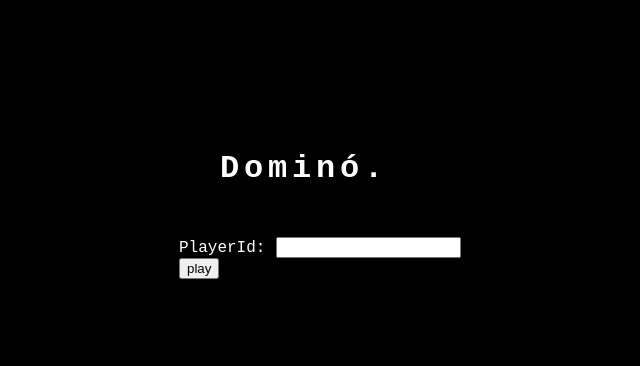
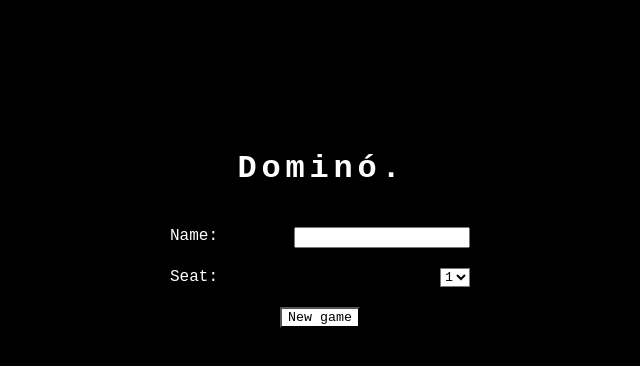
Before and after one commit to andrscyv/losDominos, a Nuxt app: page / in a window 1280 px wide. Shown: the top 366 px of the page, without its empty margins (320-960 px from the left). Built offline with nearby package versions, Linux system fonts and the light colour scheme.

Commit message:
add vuex to werlcome page

```diff
--- /dev/null
+++ b/components/App/AppNavBar.vue
@@ -0,0 +1,13 @@
+<template>
+  <div />
+</template>
+
+<script>
+export default {
+
+}
+</script>
+
+<style>
+
+</style>
--- a/layouts/default.vue
+++ b/layouts/default.vue
@@ -29,6 +29,16 @@ body {
   height: 100%;
   font-family: monospace;
   color: #fff;
+}
+input{
+  font-family: monospace;
+}
+input[type="button"]{
+  background-color: white;
+}
+select{
+  font-family: monospace;
+  background-color: white;
 }
 
 *,
--- a/pages/index.vue
+++ b/pages/index.vue
@@ -6,28 +6,62 @@
       </h1>
     </div>
     <div class="user-form">
-      <div>
-        <span> PlayerId: </span>
-        <input id="" v-model="playerId" type="text" name="">
-        <br>
-        <input type="button" value="play" @click="submitInfo">
+      <div class="form-input">
+        <span> Name: </span>
+        <input id="" v-model="playerName" type="text" name="">
       </div>
+      <div class="form-input">
+        <span> Seat: </span>
+        <select v-model="playerId">
+          <option value="0">
+            1
+          </option>
+          <option value="1">
+            2
+          </option>
+          <option value="2">
+            3
+          </option>
+          <option value="3">
+            4
+          </option>
+        </select>
+      </div>
+      <input v-if="matchId" type="button" value="Join game" class="form-btn" @click="joinGame">
+      <input type="button" value="New game" class="form-btn" @click="newGame">
     </div>
   </div>
 </template>
 
 <script>
+import { mapMutations } from 'vuex'
 export default {
   data () {
     return {
-      playerId: ''
+      playerName: '',
+      playerId: '0',
+      matchId: ''
     }
   },
+  mounted () {
+    this.matchId = this.$route.query.matchId
+  },
   methods: {
-    submitInfo () {
-      this.$store.commit('setPlayerId', this.playerId)
+    ...mapMutations(['setPlayerName', 'setPlayerId', 'setMatchId']),
+    joinGame () {
+      this.saveUserData()
+      this.setMatchId(this.matchId)
       this.$router.push('game')
+    },
+    newGame () {
+      this.saveUserData()
+      this.$router.push('game')
+    },
+    saveUserData () {
+      this.setPlayerName(this.playerName)
+      this.setPlayerId(this.playerId)
     }
+
   }
 
 }
@@ -35,14 +69,24 @@ export default {
 
 <style scoped>
 .user-form{
-    height: 400px;
     display: flex;
-    justify-content: center;
-    margin-top:50px;
+    justify-content: flex-start;
+    flex-direction: column;
+    align-items: center;
+    margin:30px 0;
+}
+.form-input{
+  margin:10px 0;
+  display:flex;
+  justify-content: space-between;
+  width: 300px;
+}
+.form-btn{
+  margin:10px 0;
 }
 /* DEMO-SPECIFIC STYLES */
 .typewriter h1 {
-  width: 200px;
+  width: 165px;
   overflow: hidden; /* Ensures the content is not revealed until the animation */
   border-right: .15em solid white; /* The typwriter cursor */
   white-space: nowrap; /* Keeps the content on a single line */
@@ -57,7 +101,7 @@ export default {
 /* The typing effect */
 @keyframes typing {
   from { width: 0 }
-  to { width: 200px }
+  to { width: 165px }
 }
 
 /* The typewriter cursor effect */
--- a/store/index.js
+++ b/store/index.js
@@ -1,5 +1,7 @@
 export const state = () => ({
+  playerName: '',
   playerId: '',
+  matchId: '',
   tilesPlayed: [
     [3, 6],
     [6, 6],
@@ -47,8 +49,14 @@ export const state = () => ({
 })
 
 export const mutations = {
+  setPlayerName (state, playerName) {
+    state.playerName = playerName
+  },
   setPlayerId (state, playerId) {
     state.playerId = playerId
+  },
+  setMatchId (state, matchId) {
+    state.matchId = matchId
   },
   setPlayerTiles (state, tiles) {
     state.playerTiles = tiles
```
